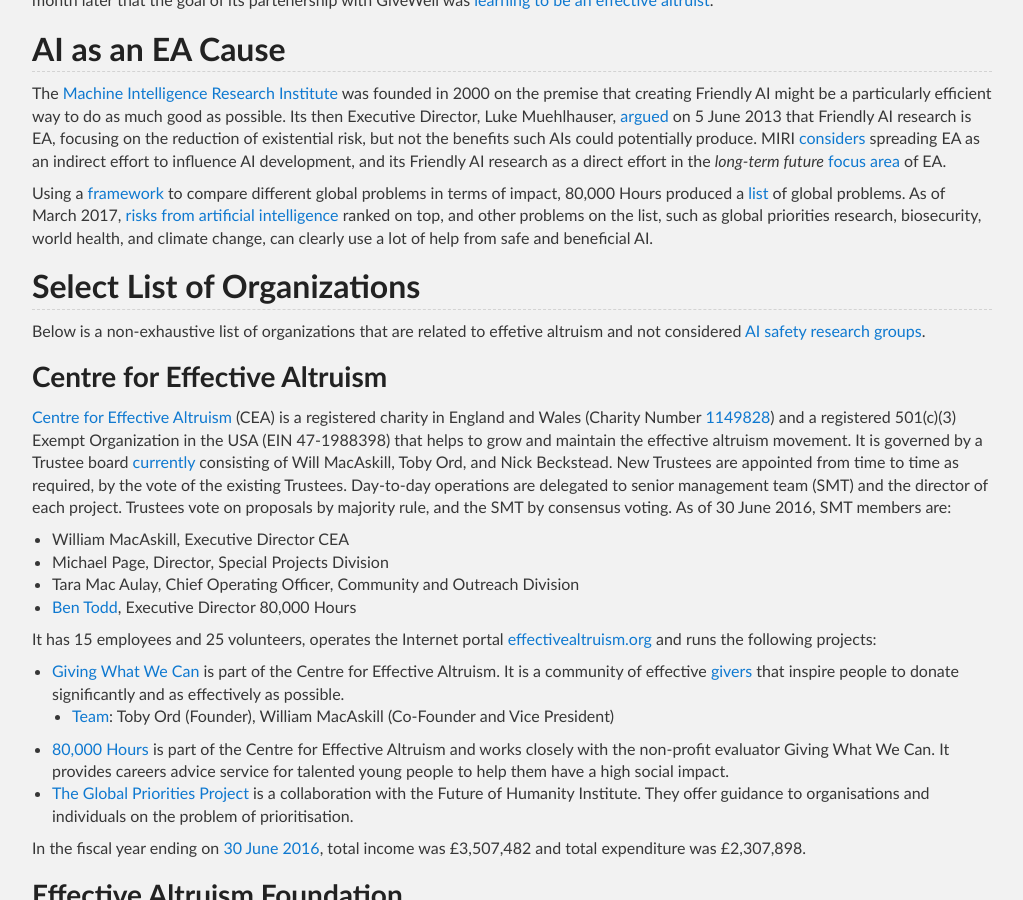
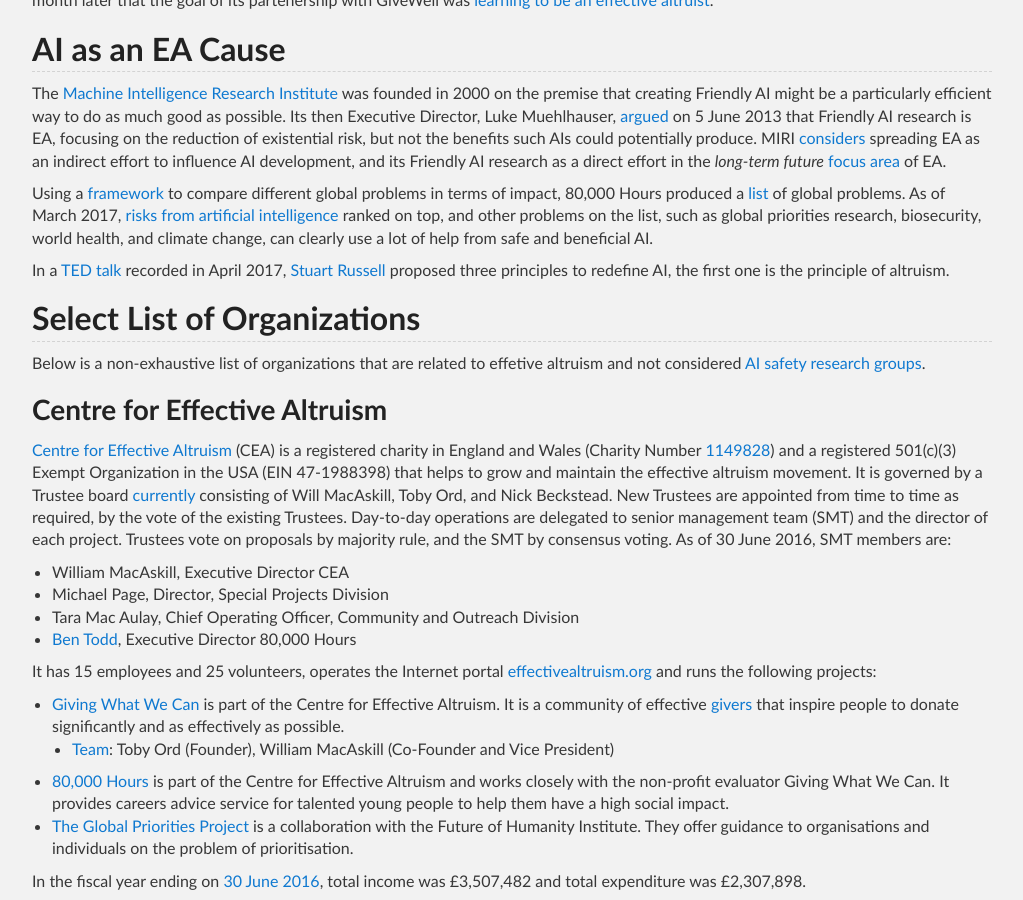
Before and after one commit to Tonywuhk/realai.org, a Jekyll site: the page built from safety/effective-altruism.md, in a window 1280 px wide and 900 px high, scrolled down 757 px. Shown: the whole window, without its empty margins (128-1151 px from the left). Built offline with Jekyll 4.4.1, drawn with Linux system fonts in a browser that asks for light colours; our own code applies the rules of GitHub Pages for plain Markdown files; comment, search, counter and statistics services are not loaded; the repository's description, which GitHub fills in, is left out.

Commit message:
Update effective-altruism.md

```diff
--- a/safety/effective-altruism.md
+++ b/safety/effective-altruism.md
@@ -24,6 +24,8 @@
 The [Machine Intelligence Research Institute](http://realai.org/safety/research-groups/#machine-intelligence-research-institute) was founded in 2000 on the premise that creating Friendly AI might be a particularly efficient way to do as much good as possible. Its then Executive Director, Luke Muehlhauser, [argued](https://intelligence.org/2013/06/05/friendly-ai-research-as-effective-altruism/) on 5 June 2013 that Friendly AI research is EA, focusing on the reduction of existential risk, but not the benefits such AIs could potentially produce. MIRI [considers](https://intelligence.org/2013/07/11/july-newsletter/) spreading EA as an indirect effort to influence AI development, and its Friendly AI research as a direct effort in the *long-term future* [focus area](http://lesswrong.com/lw/hx4/four_focus_areas_of_effective_altruism/) of EA.
 
 Using a [framework](https://80000hours.org/articles/problem-framework/) to compare different global problems in terms of impact, 80,000 Hours produced a [list](https://80000hours.org/articles/cause-selection/) of global problems. As of March 2017, [risks from artificial intelligence](https://80000hours.org/problem-profiles/positively-shaping-artificial-intelligence/) ranked on top, and other problems on the list, such as global priorities research, biosecurity, world health, and climate change, can clearly use a lot of help from safe and beneficial AI.
+
+In a [TED talk](https://www.ted.com/talks/stuart_russell_how_ai_might_make_us_better_people) recorded in April 2017, [Stuart Russell](https://people.eecs.berkeley.edu/~russell/) proposed three principles to redefine AI, the first one is the principle of altruism.
 
 ## Select List of Organizations
 
```
